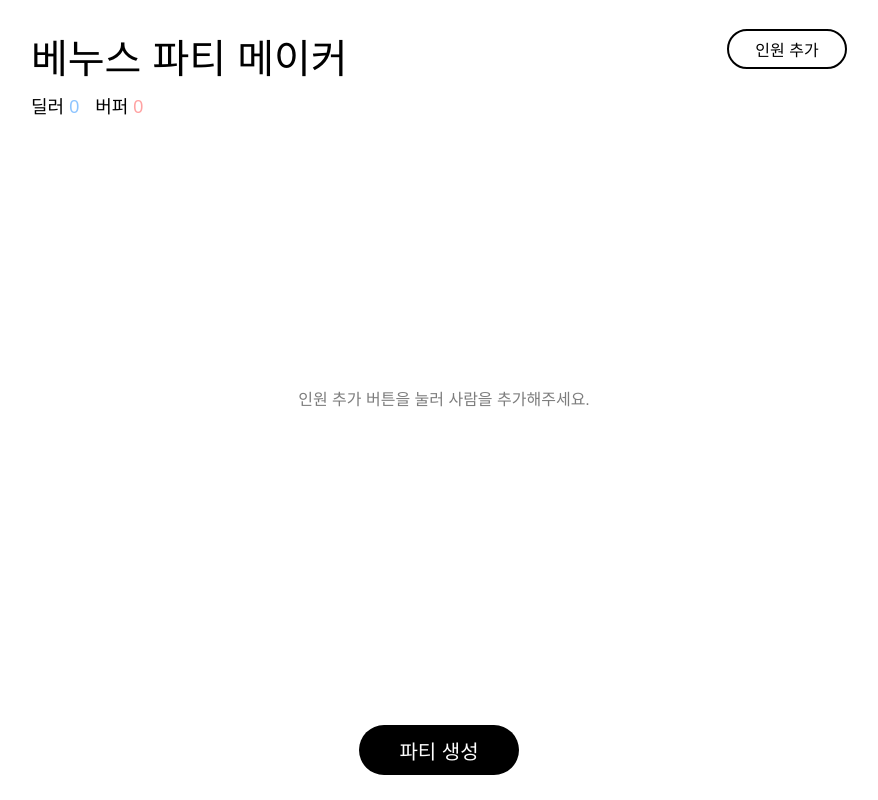
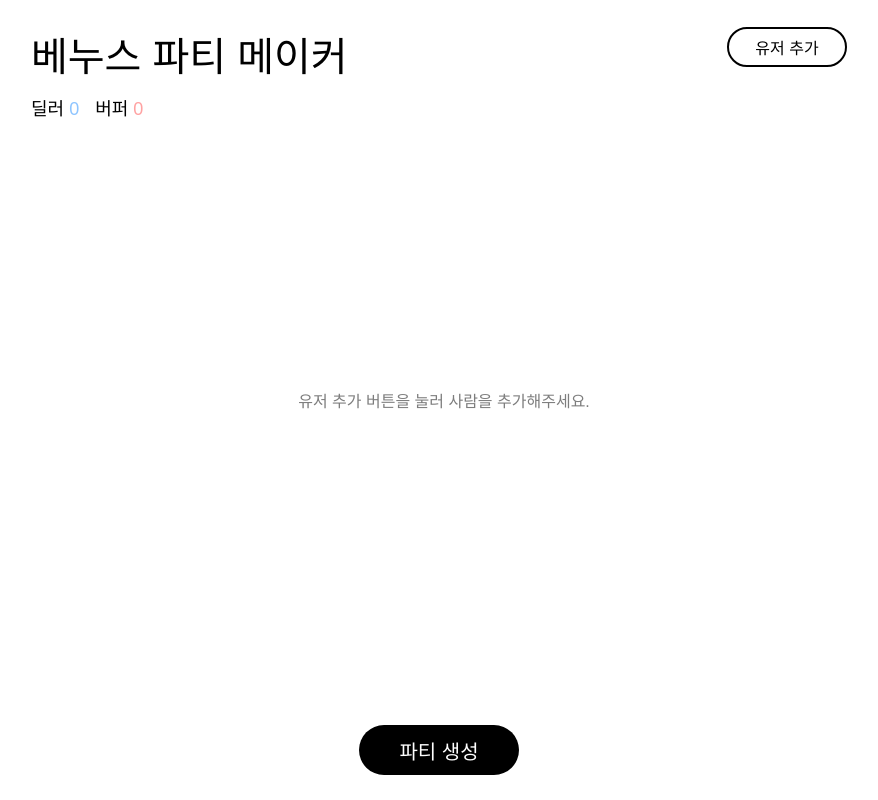
Before and after one commit to VenusPartyMaker/venus-party-maker-FE, a React (Vite) app: page / in a window 1280 px wide. Shown: the whole page, without its empty margins (201-1079 px from the left). Built offline with nearby package versions, Linux system fonts and the light colour scheme; a web font is replaced by a local one.

Commit message:
style: 인원 -> 유저로 변경

```diff
--- a/src/components/AddUserModal.tsx
+++ b/src/components/AddUserModal.tsx
@@ -42,7 +42,7 @@ export default function AddUserModal() {
                     onSubmit={handleSubmitModal}
                 >
                     <div className="w-full">
-                        <h2>인원 추가</h2>
+                        <h2>유저 추가</h2>
                     </div>
                     <div>
                         <input
--- a/src/components/Header.tsx
+++ b/src/components/Header.tsx
@@ -15,7 +15,7 @@ export default function Header() {
                         className="h-[40px] w-[120px] rounded-full border-2 hover:bg-gray-200 duration-200"
                         onClick={handleAddUserModal}
                     >
-                        인원 추가
+                        유저 추가
                     </button>
                 </div>
                 <div className="flex flex-row text-lg gap-4">
--- a/src/components/List.tsx
+++ b/src/components/List.tsx
@@ -11,7 +11,7 @@ export default function List() {
                     list.map((l) => <ListItem key={l.name} user={l} />)
                 ) : (
                     <p className="flex h-full w-full items-center justify-center pb-[50px] text-[#7D7D7D]">
-                        인원 추가 버튼을 눌러 사람을 추가해주세요.
+                        유저 추가 버튼을 눌러 사람을 추가해주세요.
                     </p>
                 )}
             </ul>
--- a/src/components/ListItem.tsx
+++ b/src/components/ListItem.tsx
@@ -12,16 +12,16 @@ export default function ListItem({ user }: { user: User }) {
     return (
         <>
             <li className="min-h-[100px] w-full rounded-2xl shadow-[0_2px_6px_rgba(0,0,0,0.5)] grid grid-cols-[10%_80%_10%] items-center cursor-pointer">
-                <h3 className="justify-self-center pt-1">{user.name}</h3>
+                <h3 className="justify-self-center">{user.name}</h3>
                 {user.characters.length ? (
                     <div className="flex flex-row gap-5">
                         <ListCharacter name="뙒" isBuffer={false} />
                         <ListCharacter name="단비꺼" isBuffer={true} />
                     </div>
                 ) : (
-                    <div className="text-[#7D7D7D]">
+                    <p className="text-[#7D7D7D]">
                         이곳을 눌러 캐릭터를 등록해주세요.
-                    </div>
+                    </p>
                 )}
                 <div
                     className="justify-self-center p-2 rounded-md hover:bg-gray-100 duration-200"
--- a/src/css/index.css
+++ b/src/css/index.css
@@ -21,6 +21,7 @@
     h3 {
         font-family: "GmarketSansBold", sans-serif;
         font-size: 24px;
+        padding-top: 4px;
     }
     input {
         height: 50px;
@@ -29,6 +30,9 @@
         padding-top: 4px;
         padding-left: 20px;
         border-radius: 10px;
+    }
+    p {
+        padding-top: 4px;
     }
 }
 
```
